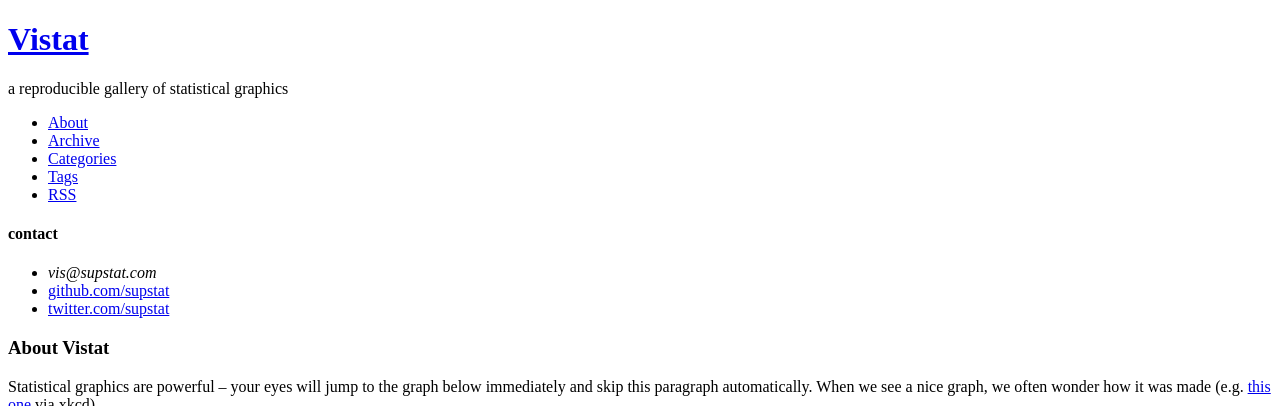
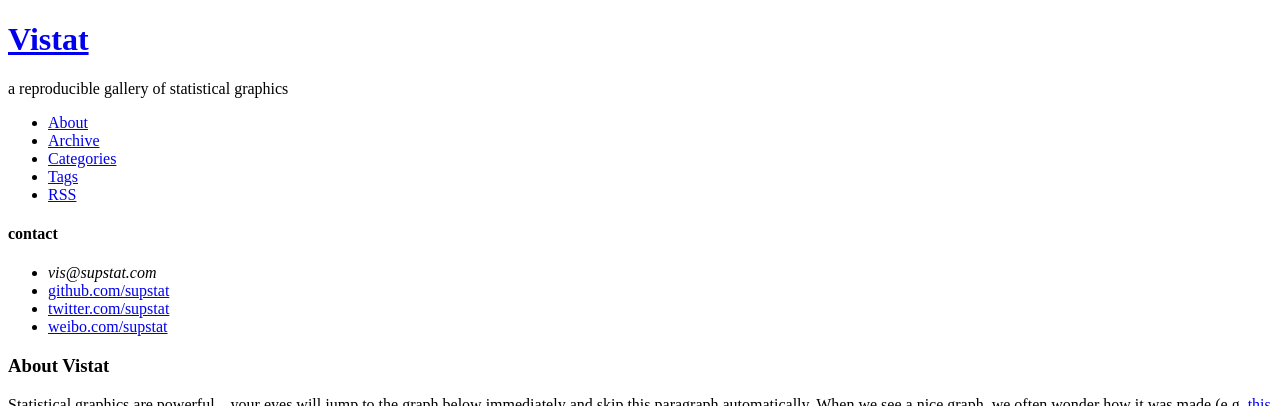
Before and after one commit to yulijia/vistat, a Jekyll site: the page built from index.md, in a window 1280 px wide, cut to the strip 0-406 px from the top of the page. Built offline with Jekyll 4.4.1, drawn with Linux system fonts in a browser that asks for light colours.

Commit message:
add sina weibo

```diff
--- a/_config.yml
+++ b/_config.yml
@@ -16,6 +16,7 @@
   email : vis@supstat.com
   github : supstat
   twitter : supstat
+  weibo: supstat
 
 # All authors please enter your info here alphabetically by the last names:
 authors:
--- a/_includes/themes/dinky/default.html
+++ b/_includes/themes/dinky/default.html
@@ -74,6 +74,9 @@
             {% if site.author.twitter %}
             <li class="twitter"><a href="http://twitter.com/{{ site.author.twitter }}/" rel="me">twitter.com/{{ site.author.twitter }}</a></li>
             {% endif %}
+            {% if site.author.weibo %}
+            <li class="weibo"><a href="http://weibo.com/{{ site.author.weibo }}/" rel="me">weibo.com/{{ site.author.weibo }}</a></li>
+            {% endif %}
           </ul>
         </div><!-- misc -->
         {% endif %}
```
